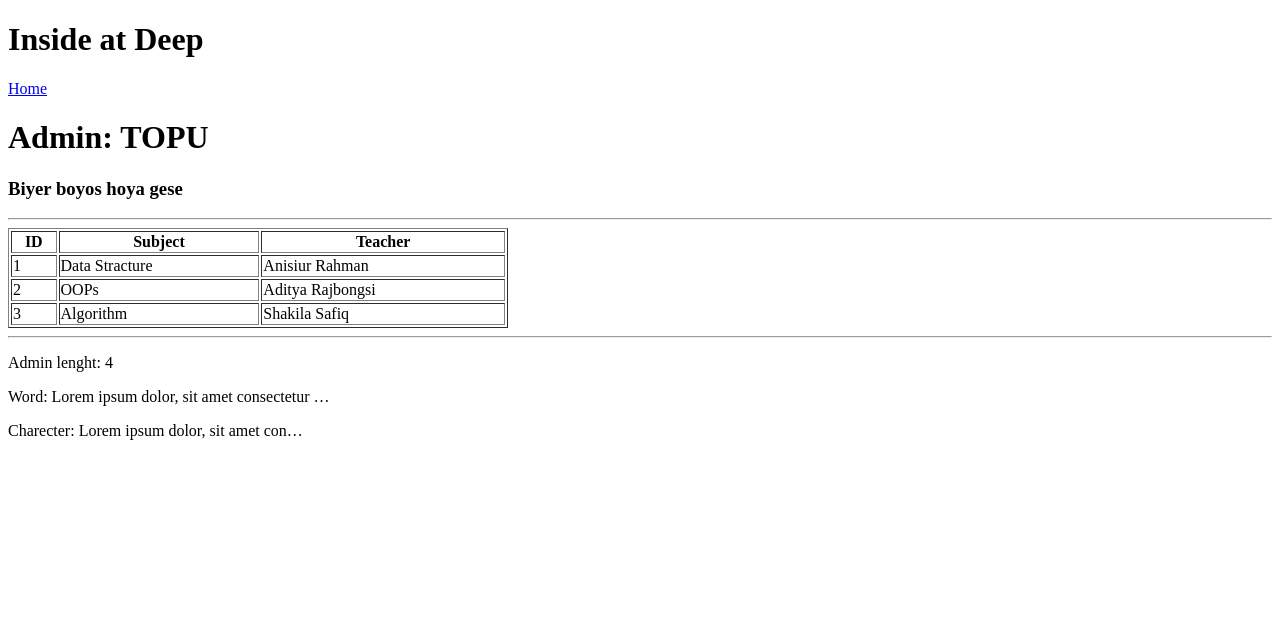
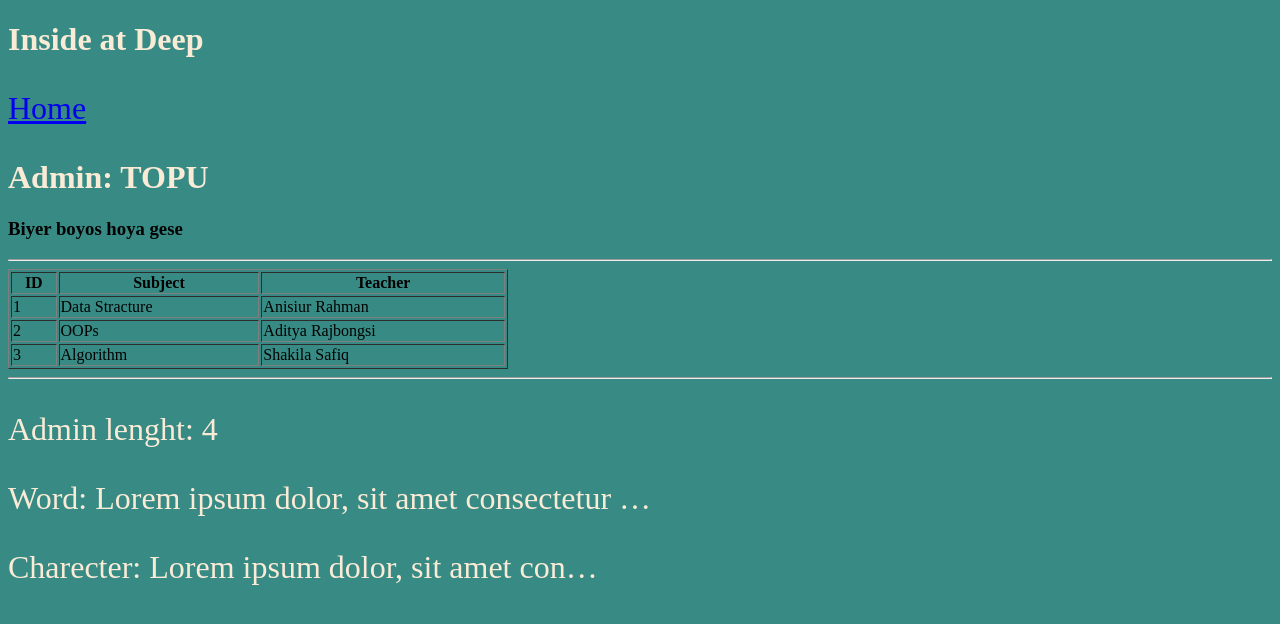
Before and after one commit to dear-mahmud-bd/django, a Django app: page /first_app/cources/ in a window 1280 px wide. Shown: the top 624 px of the page. Run offline with Django 5.2, Linux system fonts and the light colour scheme.

Commit message:
static and media file

```diff
--- /dev/null
+++ b/project3/first_app/static/first/css/appstyle.css
@@ -0,0 +1,12 @@
+
+
+body{
+    background-color: #378b84;
+}
+h1{
+    color: antiquewhite;
+}
+p{
+    font-size: 32px;
+    color: antiquewhite;
+}
--- /dev/null
+++ b/project3/first_app/static/first/js/app.js
@@ -0,0 +1 @@
+console.log("Kire, Khobor ki...")
--- a/project3/first_app/templates/first_app/index.html
+++ b/project3/first_app/templates/first_app/index.html
@@ -1,9 +1,11 @@
+{% load static %}
 <!DOCTYPE html>
 <html lang="en">
 <head>
     <meta charset="UTF-8">
     <meta name="viewport" content="width=device-width, initial-scale=1.0">
     <title>Document</title>
+    <link rel="stylesheet" href="{% static 'first/css/appstyle.css' %}">
 </head>
 <body>
 
--- a/project3/project3/settings.py
+++ b/project3/project3/settings.py
@@ -117,6 +117,12 @@ USE_TZ = True
 # https://docs.djangoproject.com/en/5.0/howto/static-files/
 
 STATIC_URL = 'static/'
+STATICFILES_DIRS = [ # this is the deployment part
+    BASE_DIR / 'static',
+]
+
+MEDIA_ROOT = BASE_DIR/"media"
+MEDIA_URL = 'media/'
 
 # Default primary key field type
 # https://docs.djangoproject.com/en/5.0/ref/settings/#default-auto-field
--- a/project3/project3/urls.py
+++ b/project3/project3/urls.py
@@ -17,9 +17,11 @@ Including another URLconf
 from django.contrib import admin
 from django.urls import path, include
 from . import views
+from django.conf import settings
+from django.conf.urls.static import static
 
 urlpatterns = [
     path('admin/', admin.site.urls),
     path('', views.home),
     path('first_app/', include('first_app.urls')),
-]
+] + static(settings.MEDIA_URL, document_root=settings.MEDIA_ROOT)
--- /dev/null
+++ b/project3/static/js/app.js
@@ -0,0 +1 @@
+console.log("Kire, Khobor ki...")
```
Also changed, not shown: project3/static/css/style.css (added, +11 -0 lines), project3/templates/index.html (+7 -0 lines), project3/first_app/static/first/images/iapp.png (added), project3/first_app/static/first/images/idb.png (added), project3/static/images/app.png (added), project3/static/images/db.png (added).
